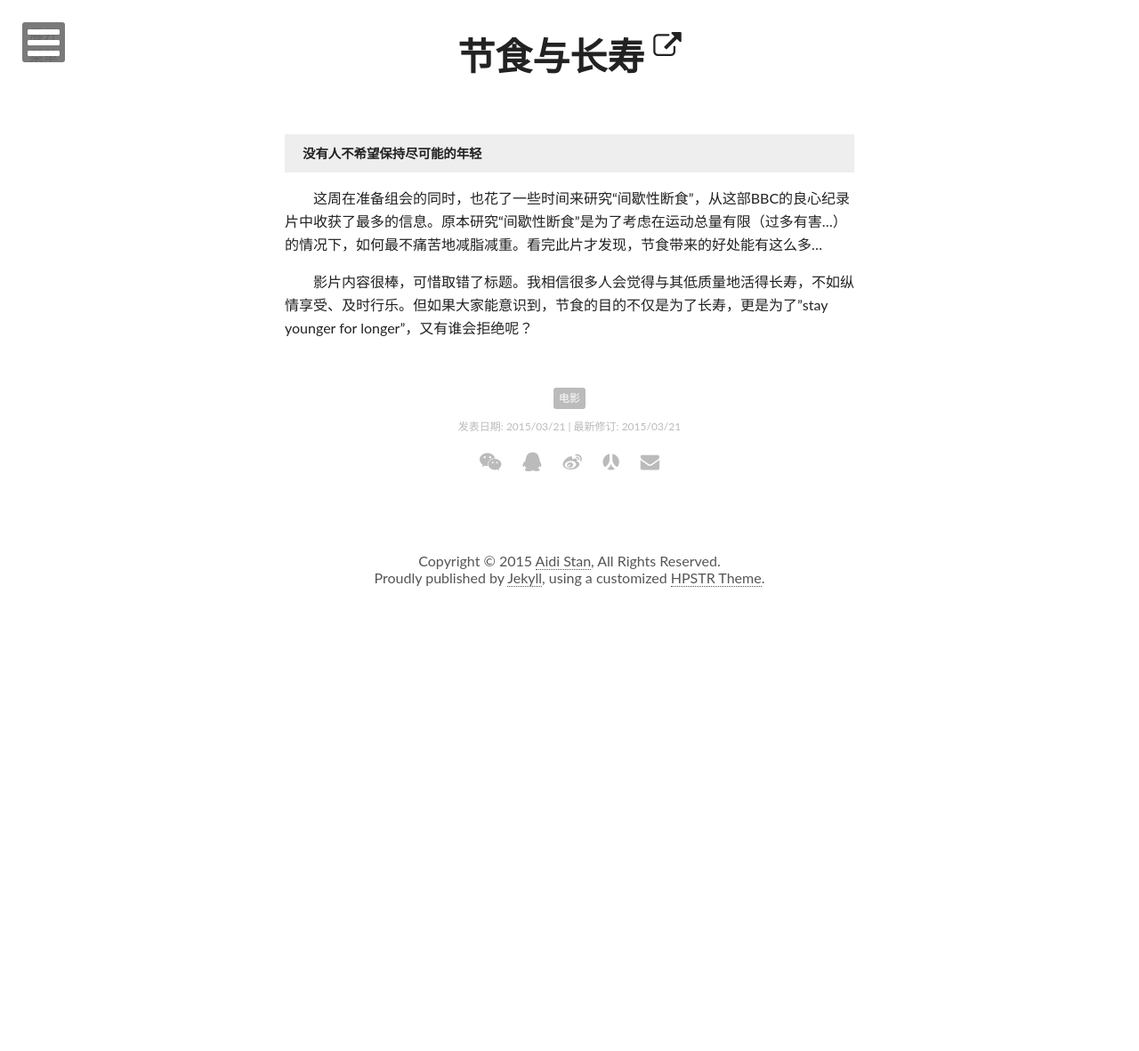
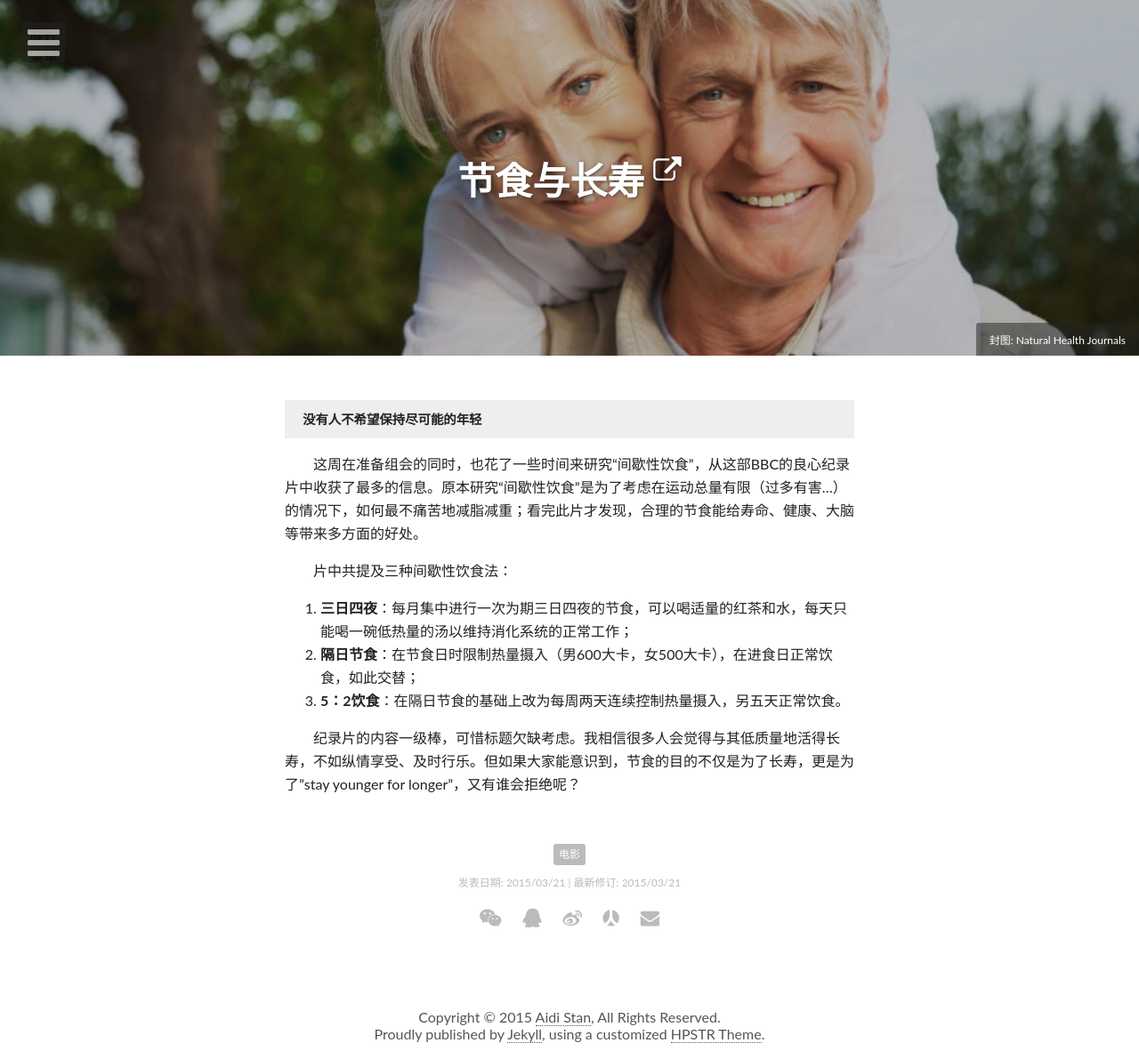
Before and after one commit to alex970448359/site-blog.aiditan.me, a Jekyll site: the page built from _posts/2015-03-21-eat-fast-and-live-longer.md, in a window 1280 px wide. Shown: the whole page at 89% size. Built offline with Jekyll 4.4.1, drawn with Linux system fonts in a browser that asks for light colours; nearby versions of some CDN libraries; comment, search, counter and statistics services are not loaded; before the commit the page ends 900 px from its top, so only the background shows below that.

Commit message:
Add a picture

```diff
--- a/_posts/2015-03-21-eat-fast-and-live-longer.md
+++ b/_posts/2015-03-21-eat-fast-and-live-longer.md
@@ -3,11 +3,21 @@ layout: post
 title: "节食与长寿"
 description: "没有人不希望保持尽可能的年轻"
 modified: 2015-03-21 21:35:19 +0800
+image:
+  feature: 2015/0323.jpg
+  credit: Natural Health Journals
+  creditlink: http://www.natural-health-journals.com/
 tags: [电影]
 comments: post-20150321
 link: http://movie.douban.com/subject/24751775/
 ---
 
-这周在准备组会的同时，也花了一些时间来研究“间歇性断食”，从这部BBC的良心纪录片中收获了最多的信息。原本研究“间歇性断食”是为了考虑在运动总量有限（过多有害...）的情况下，如何最不痛苦地减脂减重。看完此片才发现，节食带来的好处能有这么多...
+这周在准备组会的同时，也花了一些时间来研究“间歇性饮食”，从这部BBC的良心纪录片中收获了最多的信息。原本研究“间歇性饮食”是为了考虑在运动总量有限（过多有害...）的情况下，如何最不痛苦地减脂减重；看完此片才发现，合理的节食能给寿命、健康、大脑等带来多方面的好处。
 
-影片内容很棒，可惜取错了标题。我相信很多人会觉得与其低质量地活得长寿，不如纵情享受、及时行乐。但如果大家能意识到，节食的目的不仅是为了长寿，更是为了"stay younger for longer"，又有谁会拒绝呢？
+片中共提及三种间歇性饮食法：
+
+1. **三日四夜**：每月集中进行一次为期三日四夜的节食，可以喝适量的红茶和水，每天只能喝一碗低热量的汤以维持消化系统的正常工作；
+2. **隔日节食**：在节食日时限制热量摄入（男600大卡，女500大卡），在进食日正常饮食，如此交替；
+3. **5：2饮食**：在隔日节食的基础上改为每周两天连续控制热量摄入，另五天正常饮食。
+
+纪录片的内容一级棒，可惜标题欠缺考虑。我相信很多人会觉得与其低质量地活得长寿，不如纵情享受、及时行乐。但如果大家能意识到，节食的目的不仅是为了长寿，更是为了"stay younger for longer"，又有谁会拒绝呢？
```
Also changed, not shown: assets/images/2015/0323.jpg (added).
